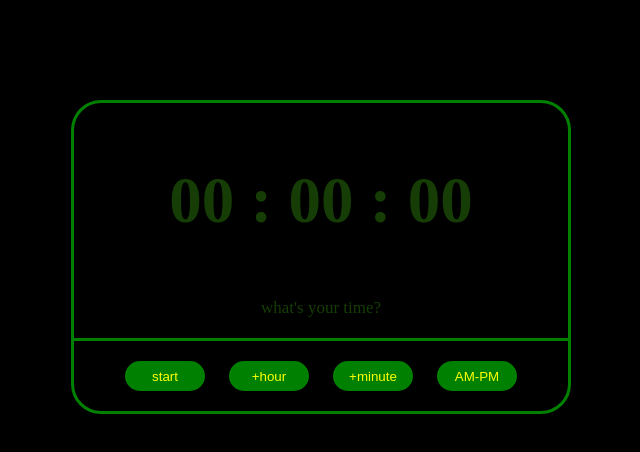
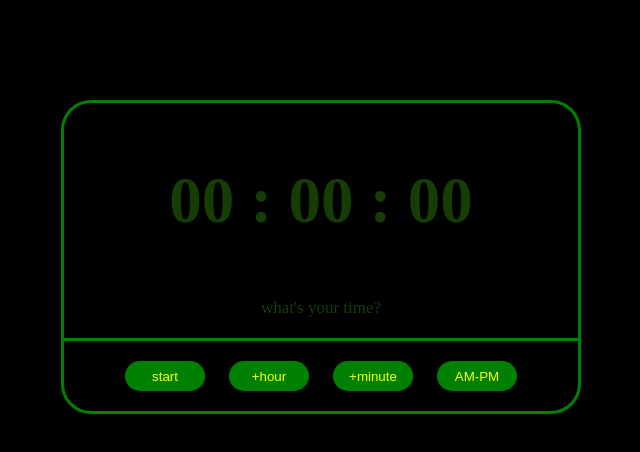
Before and after one commit to imhojang/projects, a plain HTML site: page digital clock/clock.html in a window 1280 px wide. Shown: the whole page, without its empty margins (319-959 px from the left). Drawn offline with Linux system fonts and the light colour scheme.

Commit message:
Add files via upload

```diff
--- a/digital clock/script.js
+++ b/digital clock/script.js
@@ -69,7 +69,7 @@ function incH() {
 
 function dispTime() {
   if(ampm == undefined) myclock.innerHTML = padZ(hh) + "&nbsp;:&nbsp;" + padZ(mm) + "&nbsp;:&nbsp;" + padZ(ss);
-  else myclock.innerHTML = padZ(hh) + "&nbsp;:&nbsp;" + padZ(mm) + "&nbsp;:&nbsp;" + padZ(ss) + "&nbsp;" + ampm;
+  else myclock.innerHTML = padZ(hh) + "&nbsp;:&nbsp;" + padZ(mm) + "&nbsp;:&nbsp;" + padZ(ss)  + ampm;
 }
 
 
--- a/digital clock/style.css
+++ b/digital clock/style.css
@@ -3,7 +3,7 @@
   margin-top: 100px;
   margin-bottom: 0px;
   font-size: 65px;
-  font-weight: bold;
+  font-weight: 600;
   display: flex;
   height: 3em;
   align-items: center;
@@ -24,8 +24,9 @@
 }
 
 #frame {
+
   margin: 0 auto;
-  width: 500px;
+  width: 520px;
 }
 
 .buttons {
```
